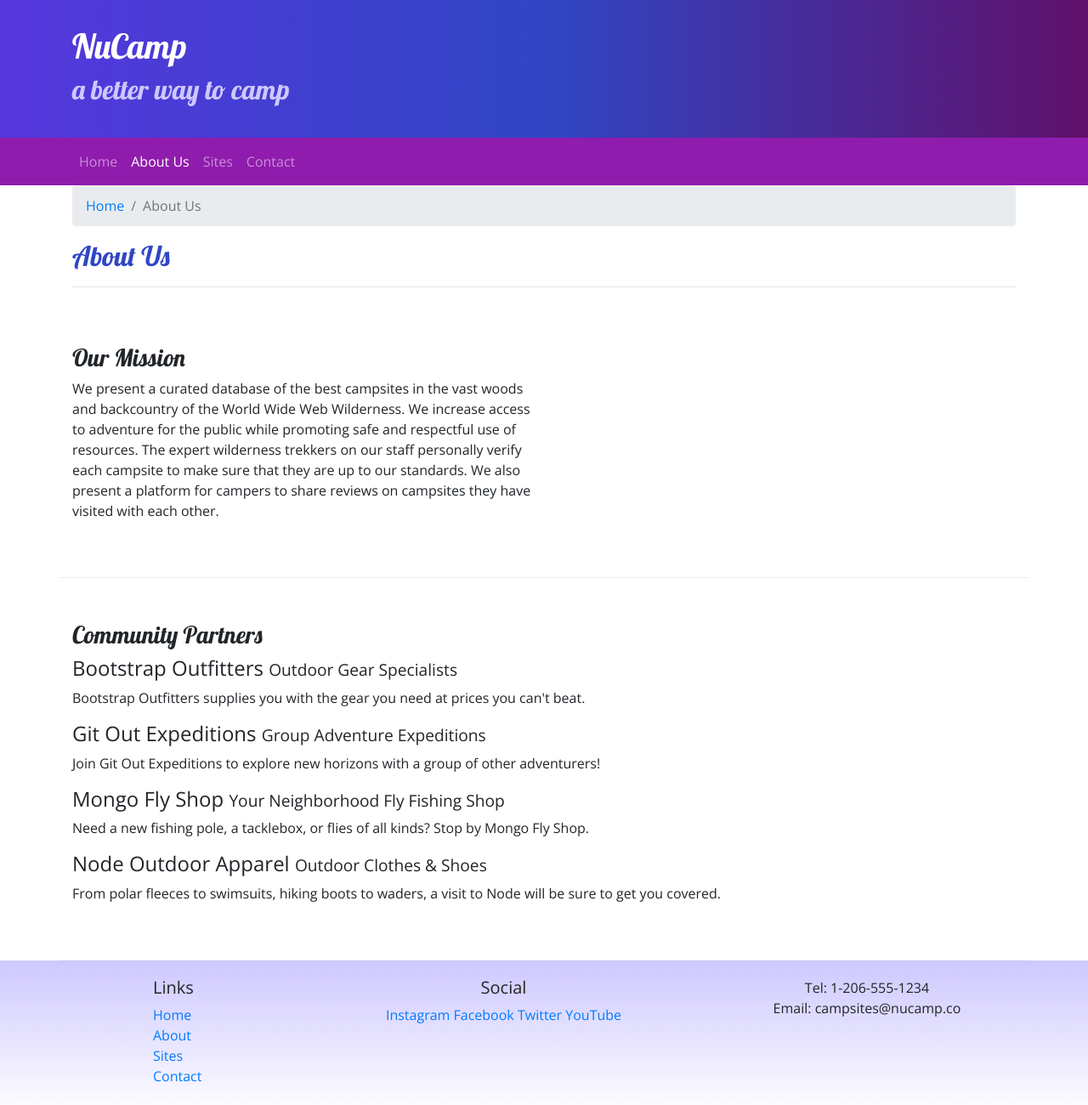
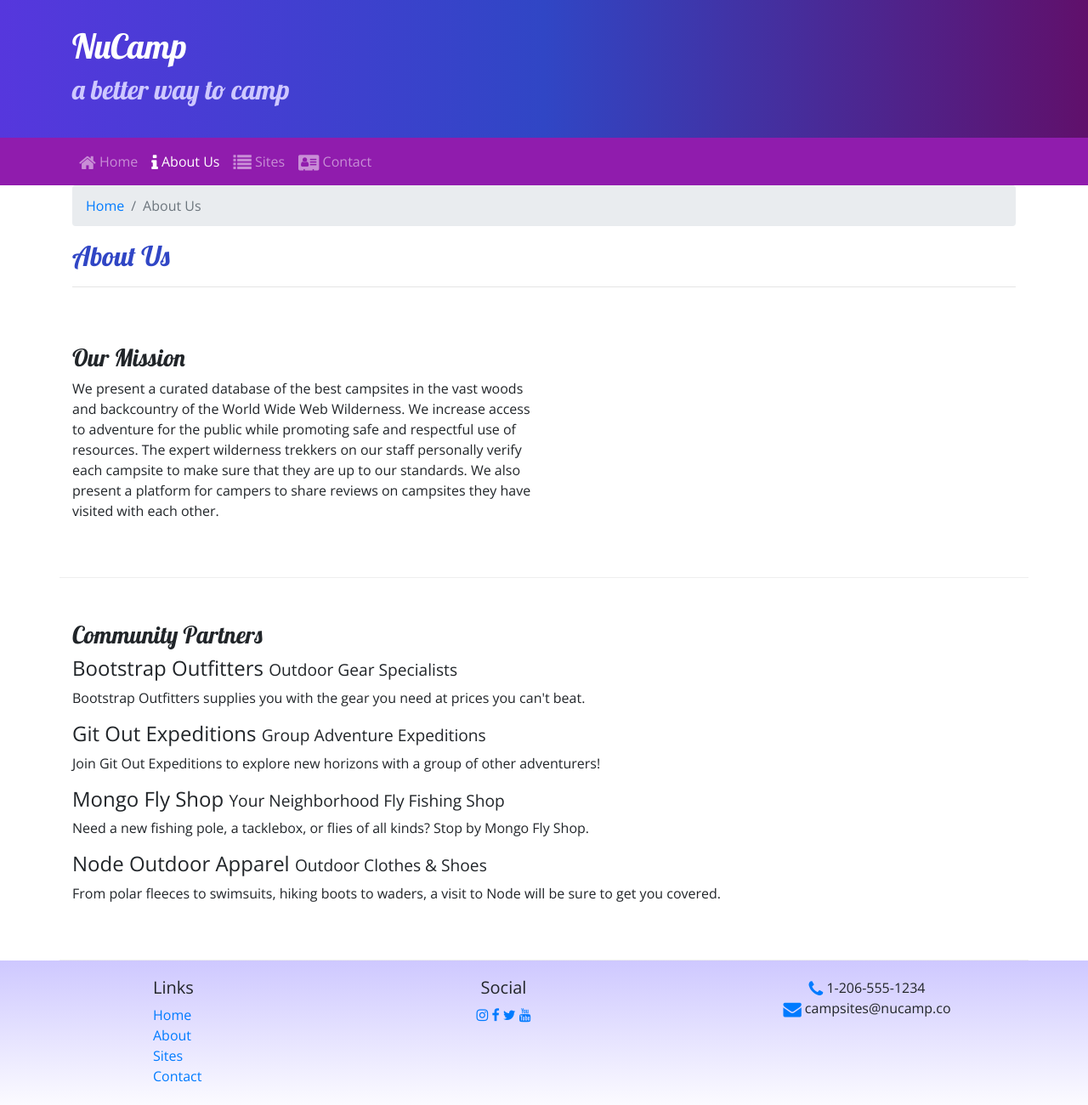
Before and after one commit to howardrohrig/nucamp-bootstrap, a website: page aboutus.html in a window 1280 px wide. Shown: the whole page at 85% size. Drawn offline with nearby package versions, Linux system fonts and the light colour scheme.

Commit message:
Icon Fonts

```diff
--- a/aboutus.html
+++ b/aboutus.html
@@ -10,6 +10,7 @@
     <link rel="stylesheet" href="node_modules/bootstrap/dist/css/bootstrap.min.css" />
 
     <!-- Additional CSS must be placed after Bootstrap CSS -->
+    <link rel="stylesheet" href="node_modules/font-awesome/css/font-awesome.min.css" />
     <link rel="stylesheet" href="https://fonts.googleapis.com/css?family=Lobster|Open+Sans" />
     <link rel="stylesheet" href="css/styles.css" />
 
@@ -36,10 +37,14 @@
             </button>
             <div class="collapse navbar-collapse" id="nucampNavbar">
                 <ul class="navbar-nav">
-                    <li class="nav-item"><a class="nav-link" href="index.html">Home</a></li>
-                    <li class="nav-item active"><a class="nav-link" href="#">About Us</a></li>
-                    <li class="nav-item"><a class="nav-link" href="#">Sites</a></li>
-                    <li class="nav-item"><a class="nav-link" href="#">Contact</a></li>
+                    <li class="nav-item"> <a class="nav-link" href="index.html"> <span class="fa fa-home fa-lg"> </span>
+                            Home </a></li>
+                    <li class="nav-item active"> <a class="nav-link" href="#"> <span class="fa fa-info fa-lg">
+                            </span> About Us </a></li>
+                    <li class="nav-item"> <a class="nav-link" href="#"> <span class="fa fa-list fa-lg"> </span> Sites
+                        </a></li>
+                    <li class="nav-item"> <a class="nav-link" href="#"> <span class="fa fa-address-card fa-lg"> </span>
+                            Contact </a></li>
                 </ul>
             </div>
         </div>
@@ -102,14 +107,14 @@
                 </div>
                 <div class="col-6 col-sm-5 text-center">
                     <h5>Social</h5>
-                    <a href="http://instagram.com/">Instagram</a>
-                    <a href="http://facebook.com/">Facebook</a>
-                    <a href="http://twitter.com/">Twitter</a>
-                    <a href="http://youtube.com/">YouTube</a>
+                    <a href="http://instagram.com/"> <span class="fa fa-instagram"> </span></a>
+                    <a href="http://facebook.com/"> <span class="fa fa-facebook"> </span></a>
+                    <a href="http://twitter.com/"> <span class="fa fa-twitter"> </span></a>
+                    <a href="http://youtube.com/"> <span class="fa fa-youtube"> </span></a>
                 </div>
                 <div class="col-sm-4 text-center">
-                    Tel: 1-206-555-1234<br />
-                    Email: campsites@nucamp.co
+                    <span class="fa fa-phone fa-lg text-primary"> </span> 1-206-555-1234<br />
+                    <span class="fa fa-envelope fa-lg text-primary"> </span> campsites@nucamp.co
                 </div>
             </div>
         </div>
--- a/package.json
+++ b/package.json
@@ -15,6 +15,7 @@
   },
   "dependencies": {
     "bootstrap": "^4.5.2",
+    "font-awesome": "^4.7.0",
     "jquery": "^3.5.1",
     "popper.js": "^1.16.1"
   }
```
Also changed, not shown: index.html (+15 -10 lines), 1 other file.
